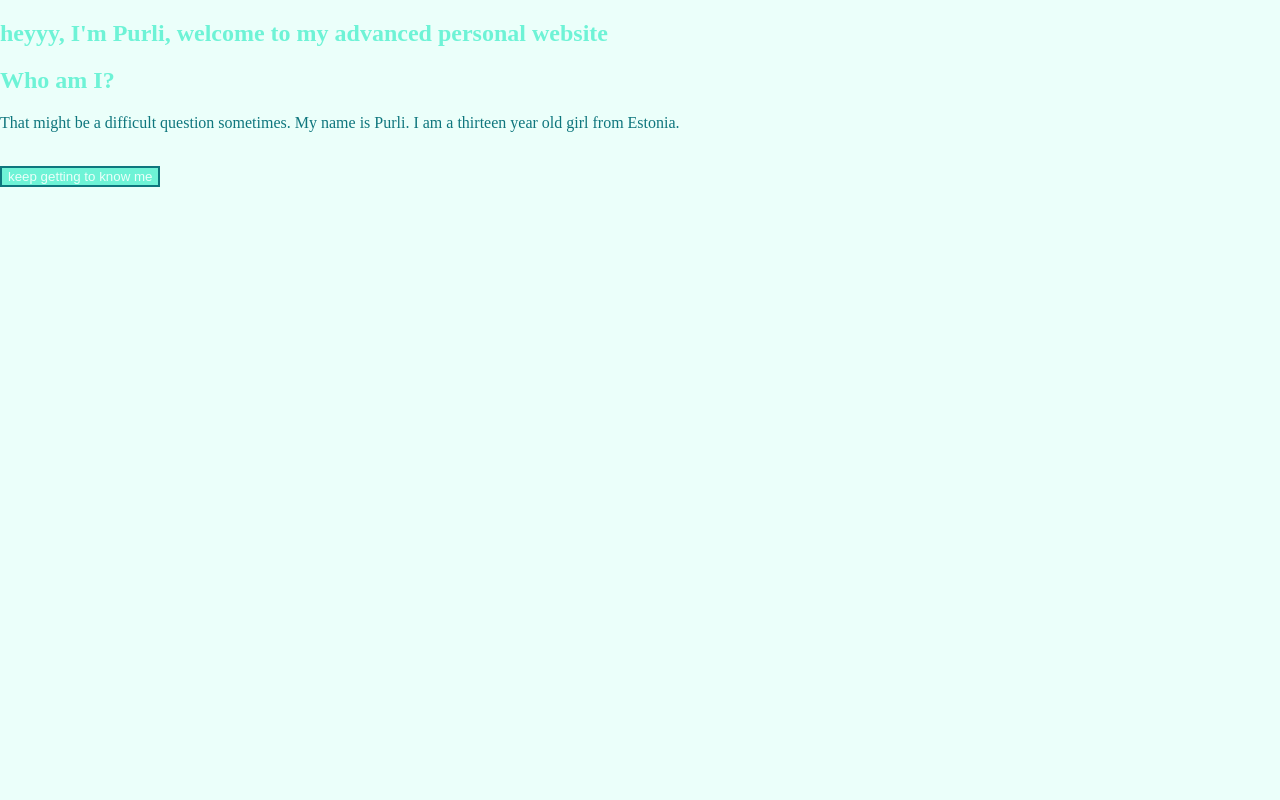
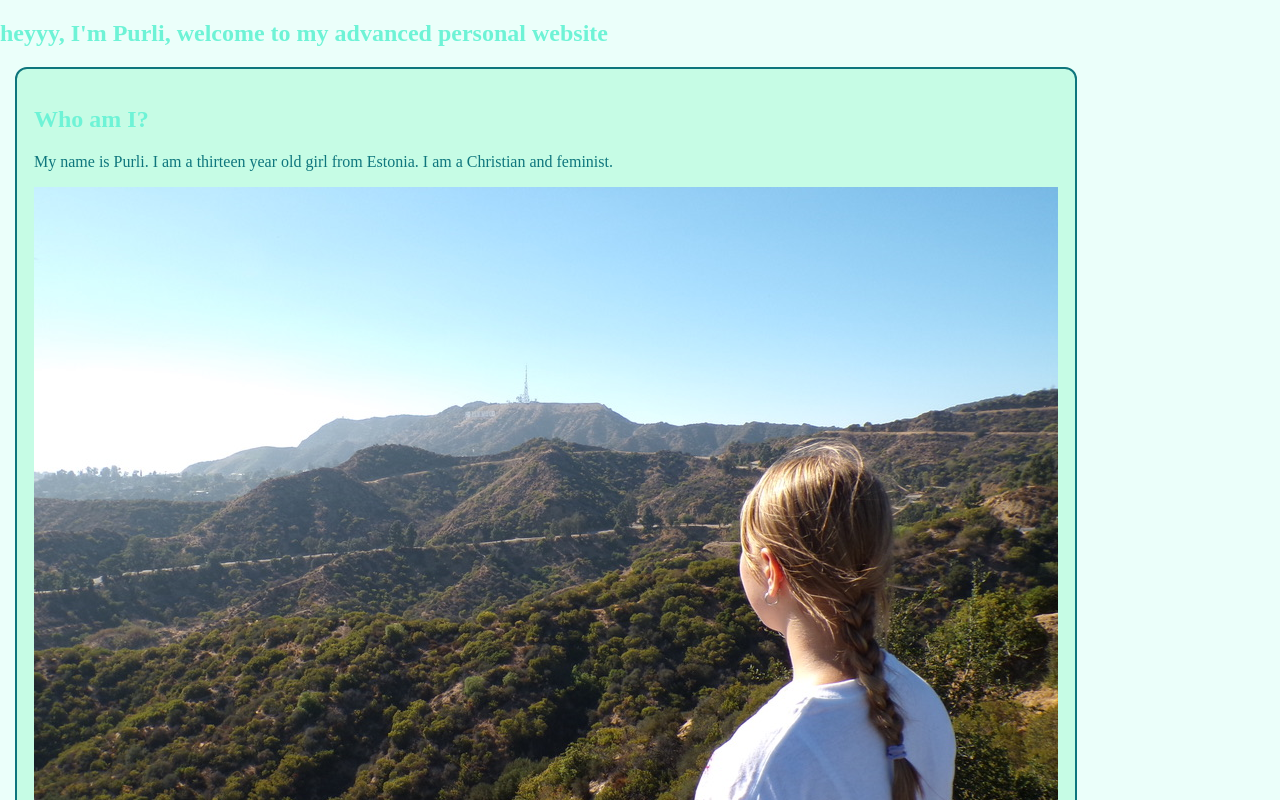
Before and after one commit to purlimurlikas-maker/Purli-s-personal-website-2, a React (Vite) app in the folder my-site/: page / in a window 1280 px wide. Both pictures are taken after a click on the button "keep getting to know me". Shown: the top 800 px of the page. Built offline with nearby package versions, Linux system fonts and the light colour scheme.

Commit message:
more content

```diff
--- a/my-site/src/App.jsx
+++ b/my-site/src/App.jsx
@@ -2,37 +2,45 @@
 import Hero from "./components/Hero";
 import ThingsIMade from "./components/ThingsIMade";
 import Favourites from "./components/Favourites";
+import mePhoto from "./components/58BA9159-B516-400A-827B-976F935B1133_1_105_c.jpeg";
+import travelPhoto from "./components/E332C295-CC31-4B7B-A8EA-9A65D97F9291_1_105_c.jpeg";
 
 
 function About() {
   return (
-    <section className="about">
+    <section>
+      <div className="about">
       <h2>Who am I?</h2>
-      <p>That might be a difficult question sometimes. My name is Purli. I am a thirteen year old girl from Estonia.</p>
-      <img></img>
+      <p>My name is Purli. I am a thirteen year old girl from Estonia. I am a Christian and feminist.</p>
+      <img className="me" src={mePhoto} alt="Purli" />
+      </div>
     </section>
   );
 }
 
-function contact() {
-  return (
-    <section className="contact">
-      <h2>Contact</h2>
-      <p>Contact me: purlimurlikas@gmail.com</p>
-    </section>
-  );
-}
 
 function hobbies() {
   return (
     <section className="hobbies">
       <h2>My hobbies</h2>
       <p>My hobbies are swimming, cooking, eating, coding and travelling. I also listen to lots of music (ESPECIALLY Beyoncé).</p>
+      <img className="travel" src={travelPhoto} alt="Travel" />
     </section>
   );
 }
 
-const chapters = [Hero, About, hobbies, Favourites, ThingsIMade, contact];
+function favouritefood() {
+  return (
+    <section className="food">
+      <h2>My favourite food</h2>
+      <p>I am an absolute pastaholic, if I could eat one thing for the rest of my life, it would definitely be pasta. I love all sorts of different types of pasta, like spicy garlic pasta, tomato pasta, creamy pasta, uhhh yeah just a lotttt of pasta :).</p>
+      <img className="pasta1" src="https://i.pinimg.com/736x/b3/f1/ad/b3f1ada878dcbf073760058dd30c607c.jpg"></img>
+      <img className="pasta2" src="https://i.pinimg.com/736x/88/3a/ed/883aeda3bc1f5d6770fe15b40a4b69a9.jpg"></img>
+    </section>
+  );
+}
+
+const chapters = [Hero, About, hobbies, Favourites, favouritefood, ThingsIMade];
 
 export default function App() {
   const [step, setStep] = useState(0);
--- a/my-site/src/index.css
+++ b/my-site/src/index.css
@@ -56,3 +56,13 @@
   font-weight: 700;
   font-style: normal;
 }
+
+.about {
+  border: 2px solid #0e767d;
+  border-radius: 12px;
+  background-color: #C6FCE5;
+  width: fit-content;
+  height: auto;
+  padding: 17px;
+  margin: 15px;
+}
```
Also changed, not shown: my-site/src/components/58BA9159-B516-400A-827B-976F935B1133_1_105_c.jpeg (added), my-site/src/components/E332C295-CC31-4B7B-A8EA-9A65D97F9291_1_105_c.jpeg (added).
